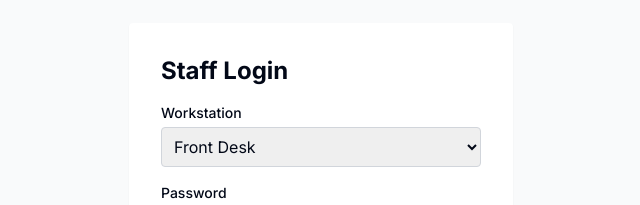
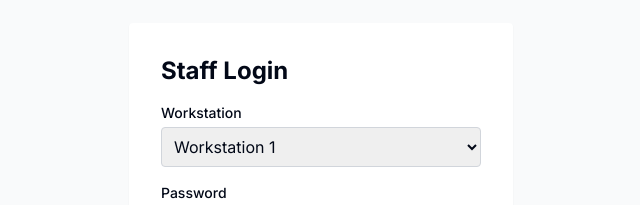
Before and after one commit to Cfree1989/Dashboardv5, a Next.js app in the folder frontend/: page /login in a window 1280 px wide. Shown: the part 220-425 px from the top of the page, without its empty margins (319-959 px from the left). Built offline with nearby package versions, Linux system fonts and the light colour scheme.

Commit message:
Logout Button added.

```diff
--- a/frontend/src/app/dashboard/layout.tsx
+++ b/frontend/src/app/dashboard/layout.tsx
@@ -1,8 +1,20 @@
 import React, { ReactNode } from 'react';
+import { useRouter } from 'next/navigation';
 
 export default function DashboardLayout({ children }: { children: ReactNode }) {
+  const router = useRouter();
+  const logout = () => {
+    localStorage.removeItem('token');
+    router.push('/login');
+  };
   return (
     <div className="min-h-screen bg-gray-100 p-8">
+      <div className="max-w-7xl mx-auto flex justify-between items-center mb-4">
+        <h1 className="text-2xl font-bold">Dashboard</h1>
+        <button onClick={logout} className="bg-red-600 text-white px-4 py-2 rounded">
+          Logout
+        </button>
+      </div>
       <div className="max-w-7xl mx-auto">
         {children}
       </div>
--- a/frontend/src/app/login/page.tsx
+++ b/frontend/src/app/login/page.tsx
@@ -3,7 +3,7 @@ import React, { useState } from 'react';
 import { useRouter } from 'next/navigation';
 
 export default function LoginPage() {
-  const [workstationId, setWorkstationId] = useState('front-desk');
+  const [workstationId, setWorkstationId] = useState('workstation-1');
   const [password, setPassword] = useState('');
   const [error, setError] = useState('');
   const router = useRouter();
@@ -42,7 +42,9 @@ export default function LoginPage() {
             className="mt-1 w-full border border-gray-300 rounded p-2"
             required
           >
-            <option value="front-desk">Front Desk</option>
+            <option value="workstation-1">Workstation 1</option>
+            <option value="workstation-2">Workstation 2</option>
+            <option value="admin">Admin</option>
           </select>
         </div>
         <div>
```
Also changed, not shown: 1 other file (tests, documents, lock files or other folders).
